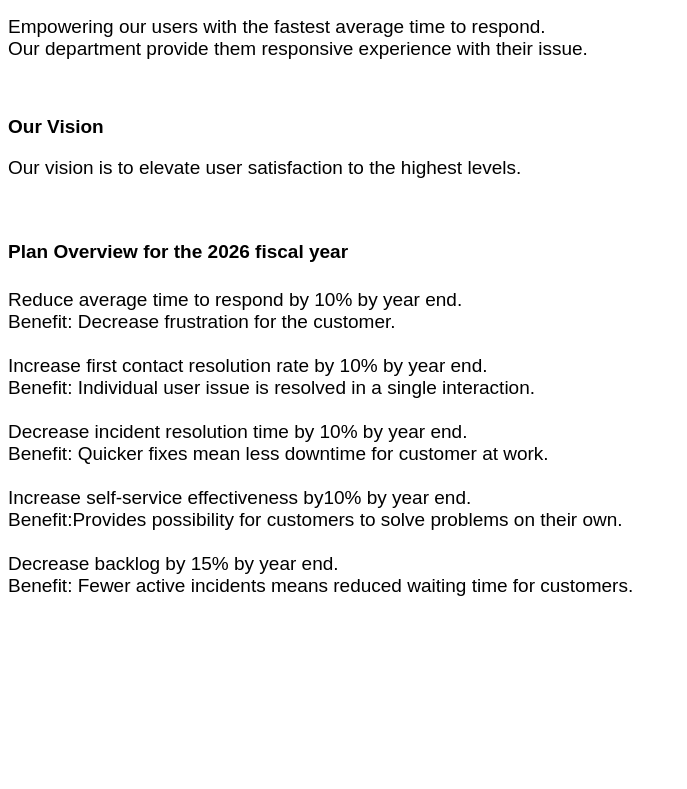
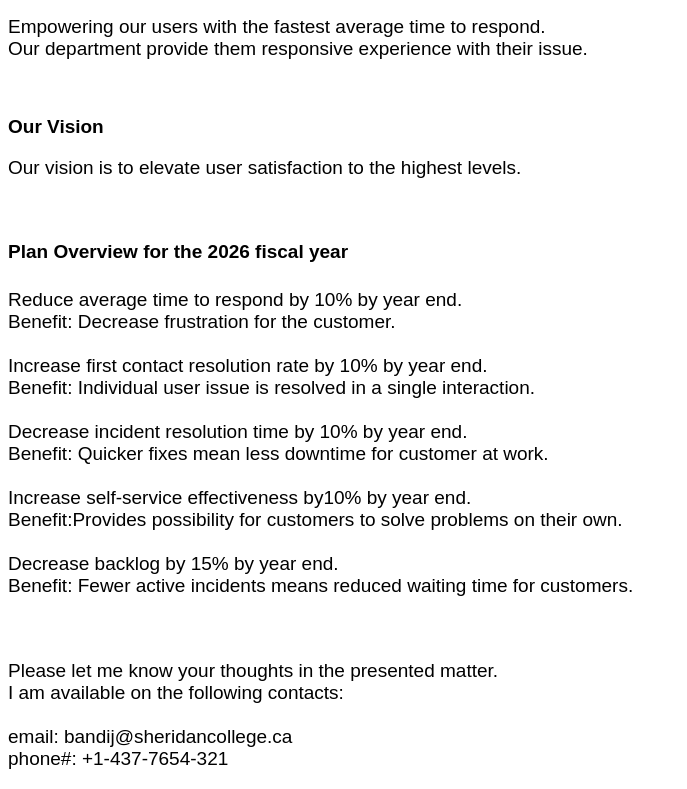
Before and after one commit to JaniB88/JaniB88, a plain HTML site: page index.html in a window 1280 px wide. Shown: the part 729-1518 px from the top of the page, without its empty margins (0-687 px from the left). Before the commit the page ends 1345 px from the top, so only its background shows below. Drawn offline with Linux system fonts and the light colour scheme.

Commit message:
Add files via upload

```diff
--- a/index.html
+++ b/index.html
@@ -49,6 +49,16 @@
             Decrease backlog by 15% by year end.
             <Br>
             Benefit: Fewer active incidents means reduced waiting time for customers.
-    </p>
+        </p>
+        <p class="pubi">
+            <br><br>
+            Please let me know your thoughts in the presented matter.
+            <br>
+            I am available on the following contacts:
+            <br><br>
+            email:  bandij@sheridancollege.ca
+            <br>
+            phone#:   +1-437-7654-321
+        </p>
 </body>
 </html>
```
